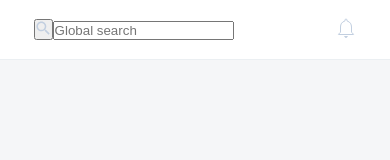
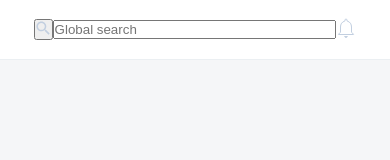
Before and after one commit to Alek-cpu/React_project, a React (Create React App) app: page / in a window 390 px wide. Shown: the top 160 px of the page. Built offline with nearby package versions, Linux system fonts and the light colour scheme.

Commit message:
refactor

```diff
--- a/src/components/forms/searchstring-form/SearchStringForm.jsx
+++ b/src/components/forms/searchstring-form/SearchStringForm.jsx
@@ -29,7 +29,7 @@ class SearchStringForm extends React.Component {
                               fill="#C2CFE0"/>
                     </svg>
                 </button>
-                <input className="searching" type="text" placeholder="Global search"/>
+                <input className="searchString" type="text" placeholder="Global search"/>
             </form>
         );
     }
--- a/src/styles/_input-searchstring.scss
+++ b/src/styles/_input-searchstring.scss
@@ -1,12 +1,12 @@
-.header .search-container .search-string {
+.header .searchContainer .searchString {
     display: flex;
     align-items: center;
     width: 100%; }
 
-.mnu-item:hover .mnu-item__svg {
+.mnu-item:hover .mnu-itemSvg {
     stroke: #109CF1; }
 
-.header .search-container .searching {
+.header .searchContainer .searching {
     font-family: 'Poppins-Regular';
     font-style: normal;
     font-weight: normal;
@@ -16,6 +16,6 @@
     color: #90A0B7; }
 
 @media screen and (max-width: 480px) {
-    .header .search-string{
+    .header .searchString{
         margin: 0; }
 }
```
